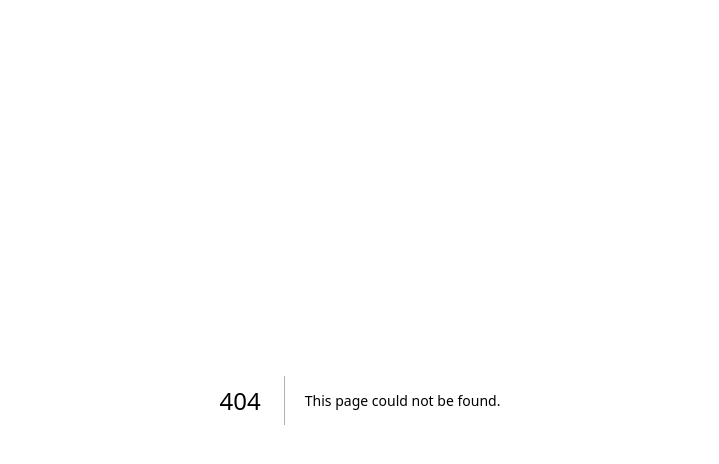
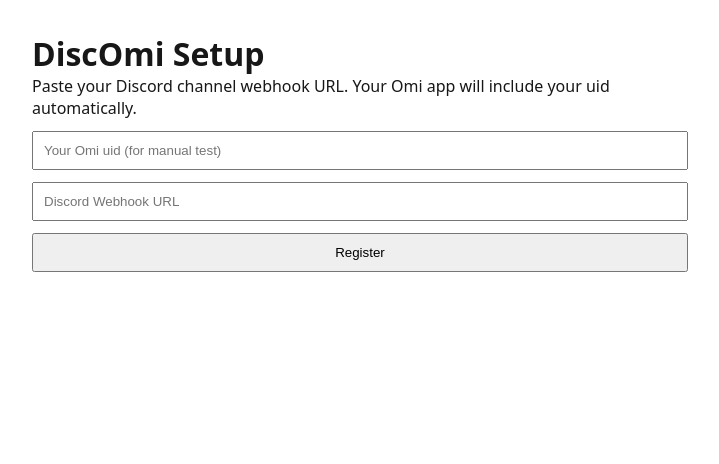
Before and after one commit to k00jax/discomi_MVP, a Next.js app: page /setup in a window 1280 px wide. Before the commit this address had no page. Shown: the top 464 px of the page, without its empty margins (280-999 px from the left). Built offline with nearby package versions, Linux system fonts and the light colour scheme.

Commit message:
feat: implement full multi-tenant system with Vercel KV - per-user webhooks, tokens, and configurable options

```diff
--- /dev/null
+++ b/pages/api/register.ts
@@ -0,0 +1,33 @@
+import type { NextApiRequest, NextApiResponse } from "next";
+import { kv } from "@vercel/kv";
+import crypto from "crypto";
+import type { UserConfig } from "../../types";
+
+export default async function handler(req: NextApiRequest, res: NextApiResponse) {
+  if (req.method !== "POST") return res.status(405).send("method_not_allowed");
+  const { uid, webhookUrl, options } = req.body || {};
+  if (!uid || !webhookUrl) return res.status(400).send("missing_uid_or_webhook");
+
+  // idempotent: keep existing token if already registered
+  const key = `user:${uid}`;
+  const existing = await kv.get<UserConfig>(key);
+  const token = existing?.token || `u_${crypto.randomBytes(24).toString("hex")}`;
+
+  const cfg: UserConfig = {
+    webhookUrl: String(webhookUrl),
+    token,
+    options: {
+      includeTranscript: Boolean(options?.includeTranscript ?? true),
+      includeAudio: Boolean(options?.includeAudio ?? true),
+      maxChars: Math.min(Number(options?.maxChars ?? 900), 1900)
+    }
+  };
+
+  await kv.set(key, cfg);
+
+  // The Omi app will append &uid=<uid> automatically
+  const base = process.env.NEXT_PUBLIC_BASE_URL || `https://${req.headers.host}`;
+  const omiWebhook = `${base}/api/webhook?token=${encodeURIComponent(token)}`;
+
+  res.status(200).json({ ok: true, omiWebhook });
+}
--- /dev/null
+++ b/pages/setup.tsx
@@ -0,0 +1,31 @@
+import { useState } from "react";
+
+export default function Setup() {
+  const [uid, setUid] = useState("");
+  const [url, setUrl] = useState("");
+  const [result, setResult] = useState<string>("");
+
+  return (
+    <main style={{fontFamily:"ui-sans-serif,system-ui",padding:"2rem",maxWidth:720,margin:"0 auto"}}>
+      <h1>DiscOmi Setup</h1>
+      <p>Paste your Discord channel webhook URL. Your Omi app will include your uid automatically.</p>
+      <form onSubmit={async (e) => {
+        e.preventDefault();
+        const r = await fetch("/api/register", {
+          method: "POST",
+          headers: { "Content-Type": "application/json" },
+          body: JSON.stringify({ uid, webhookUrl: url })
+        });
+        const j = await r.json();
+        setResult(r.ok ? `Use this in Omi: ${j.omiWebhook}` : `Error: ${await r.text()}`);
+      }}>
+        <div style={{display:"grid",gap:"12px",marginTop:"12px"}}>
+          <input placeholder="Your Omi uid (for manual test)" value={uid} onChange={e=>setUid(e.target.value)} style={{padding:"10px"}} />
+          <input placeholder="Discord Webhook URL" value={url} onChange={e=>setUrl(e.target.value)} style={{padding:"10px"}} />
+          <button type="submit" style={{padding:"10px 16px"}}>Register</button>
+        </div>
+      </form>
+      {result ? <pre style={{marginTop:"16px",whiteSpace:"pre-wrap"}}>{result}</pre> : null}
+    </main>
+  );
+}
--- /dev/null
+++ b/types.ts
@@ -0,0 +1,9 @@
+export type UserConfig = {
+  webhookUrl: string;
+  token: string;
+  options?: {
+    includeTranscript?: boolean;
+    includeAudio?: boolean;
+    maxChars?: number;
+  };
+};
```
Also changed, not shown: package.json (+5 -4 lines), pages/api/webhook.ts (+22 -13 lines), pages/index.tsx (+18 -9 lines), 1 other file (tests, documents, lock files or other folders).
